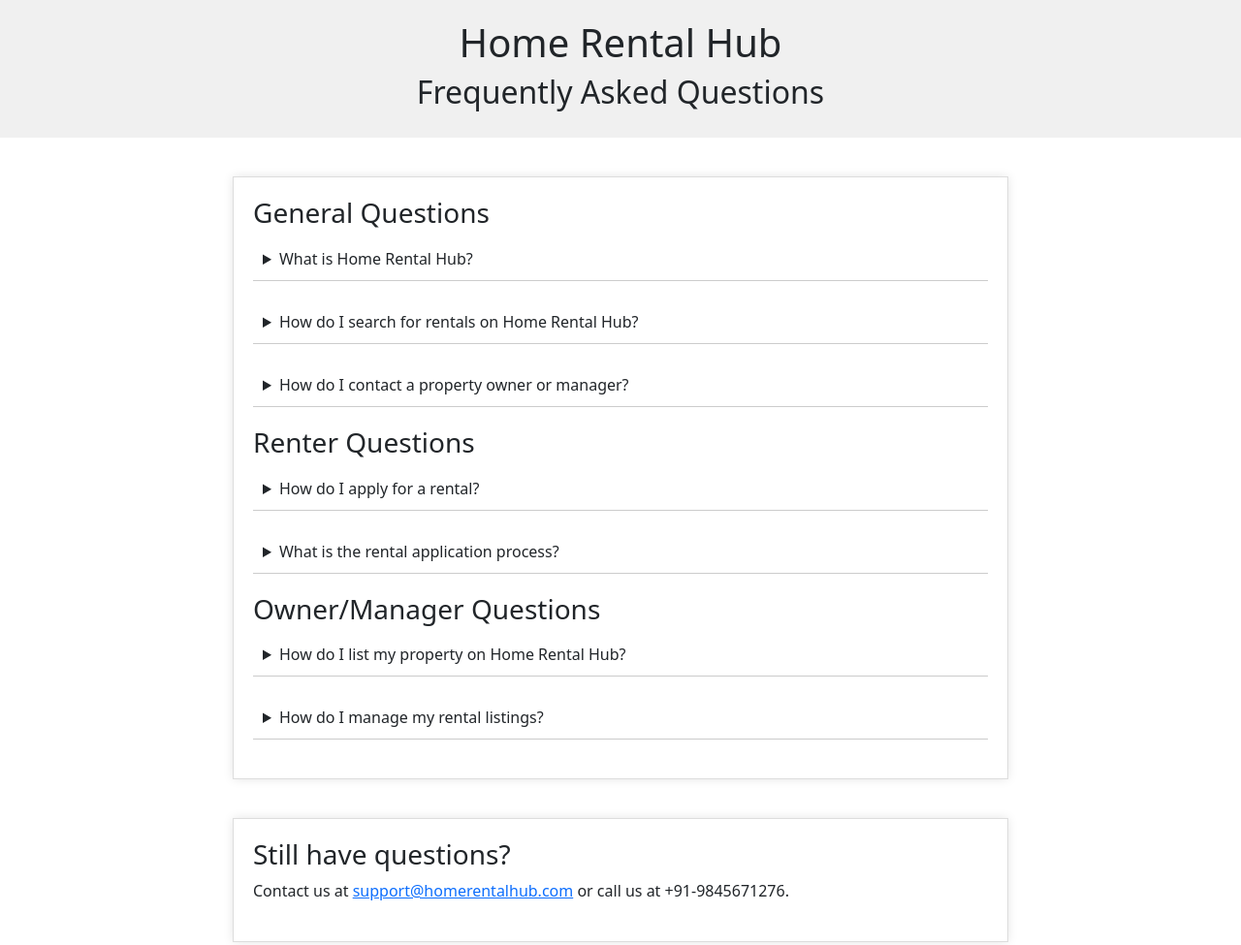
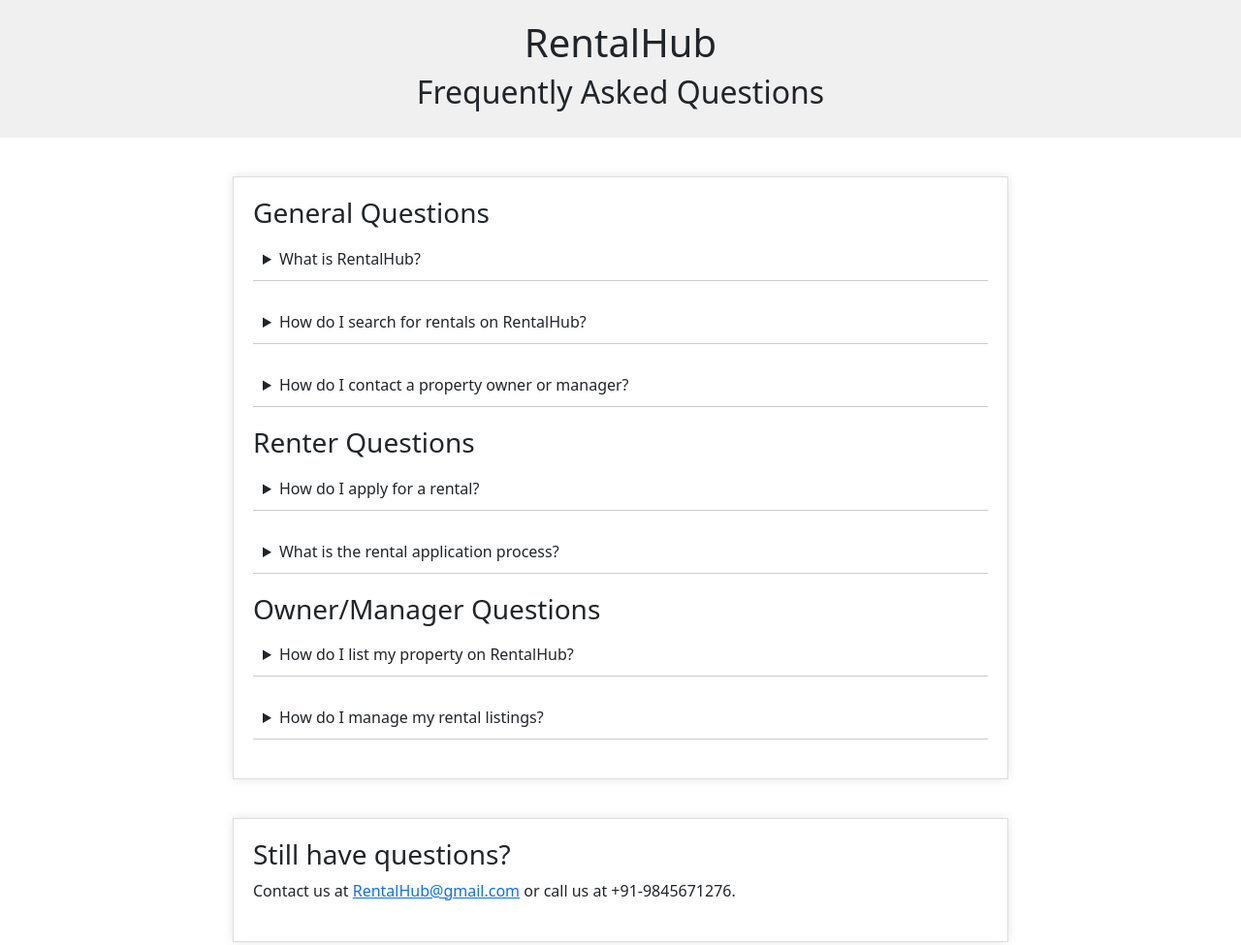
Before and after one commit to yudigarg3043/FEE-II-Project, a plain HTML site: page FAQS.html in a window 1280 px wide. Shown: the top 975 px of the page at 97% size. Drawn offline with nearby package versions, Linux system fonts and the light colour scheme.

Commit message:
Update FAQS.html

```diff
--- a/FAQS.html
+++ b/FAQS.html
@@ -3,25 +3,25 @@
 <head>
     <meta charset="UTF-8">
     <meta name="viewport" content="width=device-width, initial-scale=1.0">
-    <title>Home Rental Hub FAQs</title>
+    <title>RentalHub FAQs</title>
     <link rel="stylesheet" href="FAQS.css">
     <link rel="stylesheet" href="https://cdn.jsdelivr.net/npm/bootstrap-icons@1.5.0/font/bootstrap-icons.css">
     <link href="https://cdn.jsdelivr.net/npm/bootstrap@5.3.3/dist/css/bootstrap.min.css" rel="stylesheet" integrity="sha384-QWTKZyjpPEjISv5WaRU9OFeRpok6YctnYmDr5pNlyT2bRjXh0JMhjY6hW+ALEwIH" crossorigin="anonymous">
 </head>
 <body>
     <header>
-        <h1>Home Rental Hub</h1>
+        <h1>RentalHub</h1>
         <h2>Frequently Asked Questions</h2>
     </header>
     <main>
         <section class="faq-section">
             <h3>General Questions</h3>
             <details>
-                <summary>What is Home Rental Hub?</summary>
-                <p>Home Rental Hub is a website that connects renters with property owners and managers, making it easy to find and rent a home.</p>
+                <summary>What is RentalHub?</summary>
+                <p>RentalHub is a website that connects renters with property owners and managers, making it easy to find and rent a home.</p>
             </details>
             <details>
-                <summary>How do I search for rentals on Home Rental Hub?</summary>
+                <summary>How do I search for rentals on RentalHub?</summary>
                 <p>Simply enter your location and rental criteria in the search bar, and browse through our listings to find your perfect home.</p>
             </details>
             <details>
@@ -39,7 +39,7 @@
             </details>
             <h3>Owner/Manager Questions</h3>
             <details>
-                <summary>How do I list my property on Home Rental Hub?</summary>
+                <summary>How do I list my property on RentalHub?</summary>
                 <p>Simply create an account and follow the prompts to list your property.</p>
             </details>
             <details>
@@ -49,7 +49,7 @@
         </section>
         <section class="contact-section">
             <h3>Still have questions?</h3>
-            <p>Contact us at <a href="mailto:support@homerentalhub.com">support@homerentalhub.com</a> or call us at +91-9845671276.</p>
+            <p>Contact us at <a href="mailto:RentalHub@gmail.com.com">RentalHub@gmail.com</a> or call us at +91-9845671276.</p>
         </section>
     </main>
     <footer>
```
